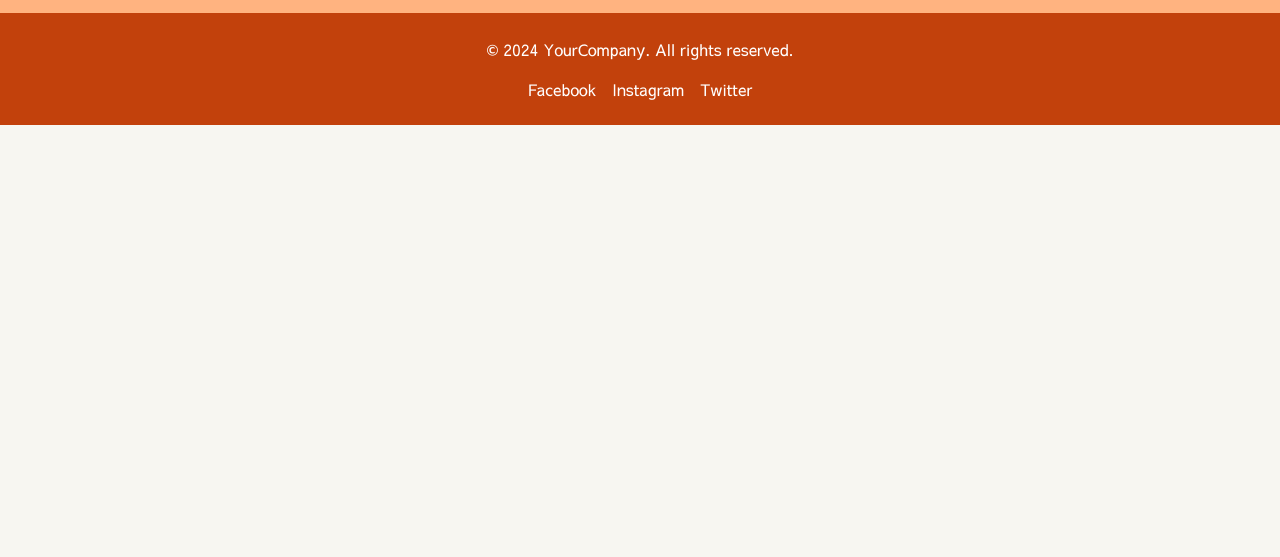
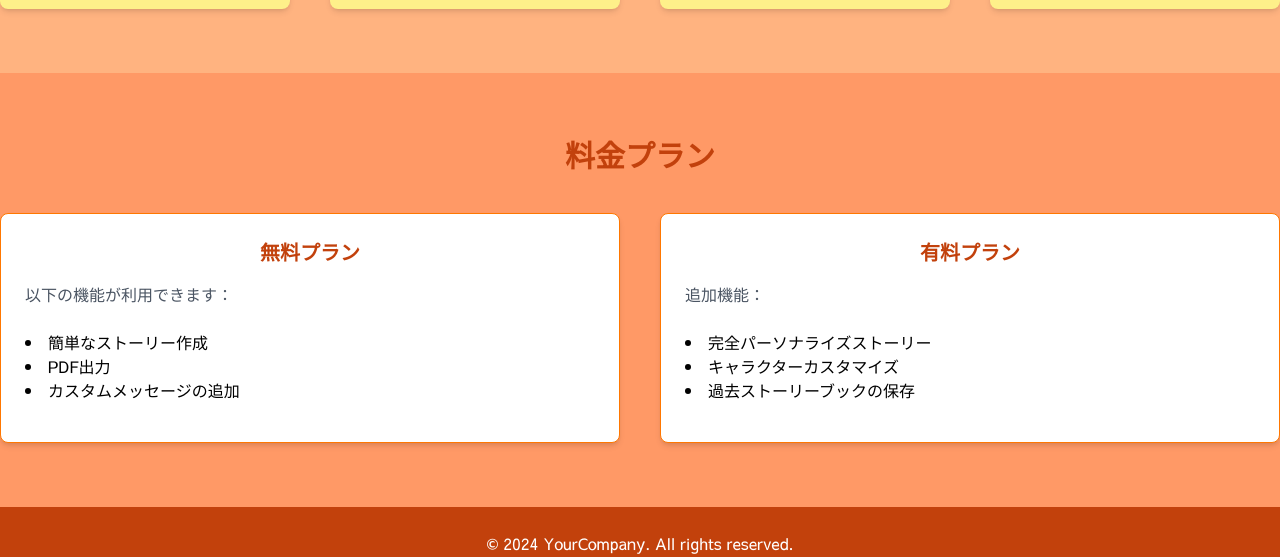
Before and after one commit to ms-engineer-bc10/Section9_TeamB, a Next.js app in the folder frontend/: page / in a window 1280 px wide. Shown: the part 1750-2307 px from the top of the page. Before the commit the page ends 1875 px from the top, so only its background shows below. Built offline with nearby package versions, Linux system fonts and the light colour scheme.

Commit message:
app/page.tsx レスポンシブ対応追加

```diff
--- a/frontend/src/app/page.tsx
+++ b/frontend/src/app/page.tsx
@@ -45,10 +45,11 @@ const HomePage = () => {
           </p>
           {/* ヒーローセクションの画像 */}
           <Image
-            src="https://files.oaiusercontent.com/file-7aow1rff3Jlcv4m5vI2PxBQf?se=2024-09-30T12%3A05%3A37Z&sp=r&sv=2024-08-04&sr=b&rscc=max-age%3D604800%2C%20immutable%2C%20private&rscd=attachment%3B%20filename%3D60eee5b0-afdb-4597-a9d4-8eafecf05203.webp&sig=2AyujhM7lZVTsisXqgc10RzbFWzICFJZQ6bEsvKXdZ0%3D"
+            src="https://i.imgur.com/MYXcsfW.jpg" // Imgurの直接リンクに変更
             alt="ヒーローセクションのイメージ"
-            width={1200} // 幅を設定
-            height={600} // 高さを設定
+            layout="responsive" // レイアウトをレスポンシブに設定
+            width={400} // 幅を設定
+            height={400} // 高さを設定
             className="object-cover mx-auto mb-4 rounded-lg shadow-lg"
           />
           <Link href="/register">
@@ -77,6 +78,36 @@ const HomePage = () => {
           </div>
         </section>
 
+        {/* 価格セクション */}
+        <section id="pricing" className="py-16 bg-peach-400">
+          <div className="container mx-auto text-center">
+            <h2 className="text-3xl font-bold text-orange-700 mb-10">料金プラン</h2>
+            <div className="grid grid-cols-1 sm:grid-cols-2 lg:grid-cols-2 gap-10">
+              {/* 無料プラン */}
+              <div className="bg-white p-6 rounded-lg shadow-md border border-orange-600">
+                <h3 className="text-xl font-semibold mb-4 text-center text-orange-700">無料プラン</h3>
+                <p className="text-gray-600 mb-6 text-left">以下の機能が利用できます：</p>
+                <ul className="list-disc list-inside mb-4 text-left">
+                  <li>簡単なストーリー作成</li>
+                  <li>PDF出力</li>
+                  <li>カスタムメッセージの追加</li>
+                </ul>
+              </div>
+
+              {/* 有料プラン */}
+              <div className="bg-white p-6 rounded-lg shadow-md border border-orange-600">
+                <h3 className="text-xl font-semibold mb-4 text-center text-orange-700">有料プラン</h3>
+                <p className="text-gray-600 mb-6 text-left">追加機能：</p>
+                <ul className="list-disc list-inside mb-4 text-left">
+                  <li>完全パーソナライズストーリー</li>
+                  <li>キャラクターカスタマイズ</li>
+                  <li>過去ストーリーブックの保存</li>
+                </ul>
+              </div>
+            </div>
+          </div>
+        </section>
+
         {/* フッター */}
         <footer className="bg-orange-700 text-white py-6">
           <div className="container mx-auto text-center">
```
